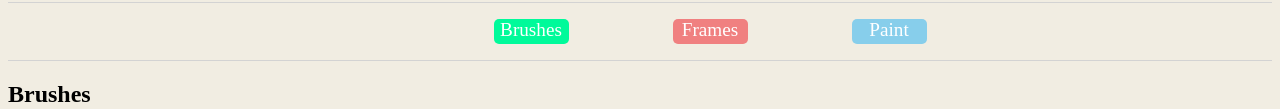
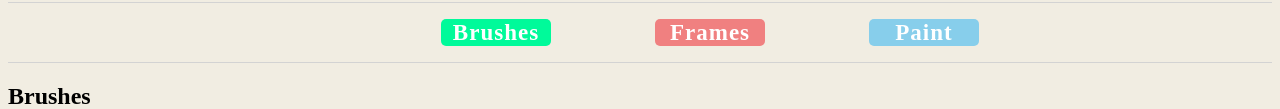
Before and after one commit to SilentStealth0/Dasmoto-s-Arts-Crafts-V2, a website: page html/index.html in a window 1280 px wide. Shown: the part 248-357 px from the top of the page. Drawn offline with Linux system fonts and the light colour scheme.

Commit message:
Finished adjusting nav looks

```diff
--- a/css/index.css
+++ b/css/index.css
@@ -26,8 +26,10 @@ header {
   cursor: pointer;
   margin-left: 100px;
   border-radius: 5px;
-  height: 25px;
-  width: 75px;
+  width: 110px;
+  font-weight: bold;
+  letter-spacing: 1px;
+  font-size: 120%;
 }
 
 .navigation{
```
